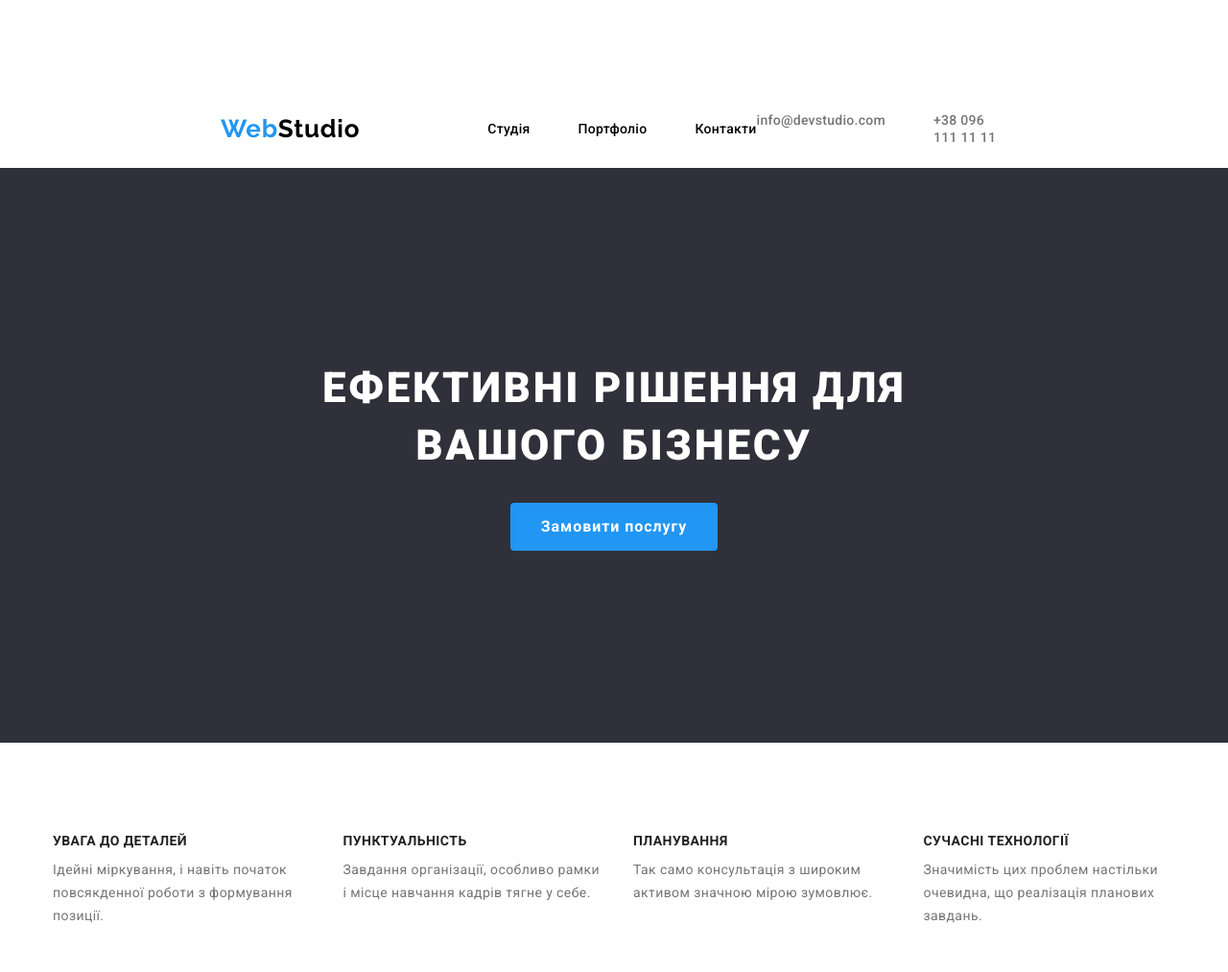
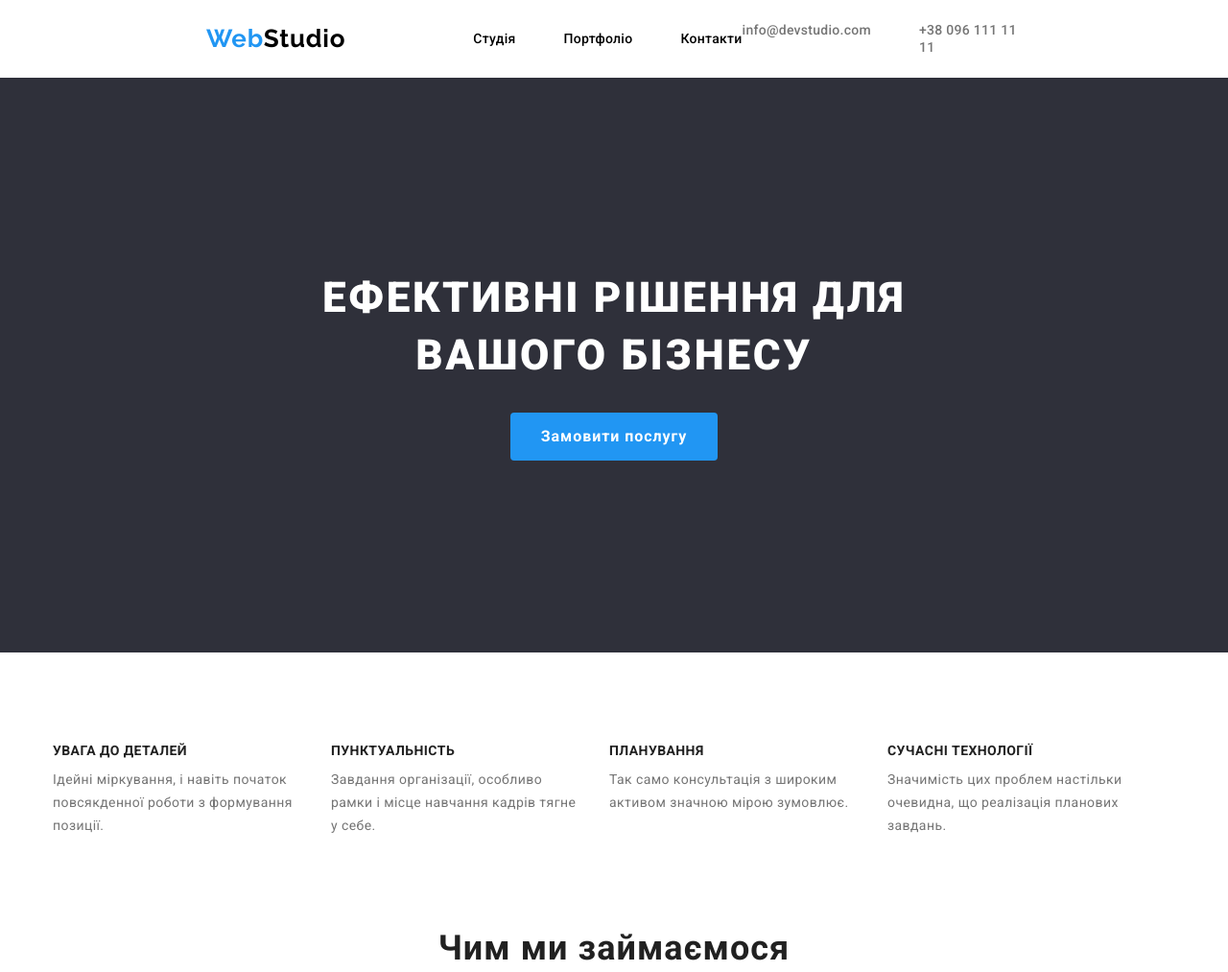
Before and after one commit to XeniaKleine/goit-markup-hw-03, a plain HTML site: page index.html in a window 1280 px wide. Shown: the top 1013 px of the page at 96% size. Drawn offline with nearby package versions, Linux system fonts and the light colour scheme.

Commit message:
portfolio
added flexes, margins, paddings

```diff
--- a/css/styles.css
+++ b/css/styles.css
@@ -6,7 +6,7 @@
     letter-spacing:0.03em;
     color: var(--item-color);
 }
-p, h1, h2, h3, ul {
+p, h1, h2, ul {
     margin-top: 0;
     margin-bottom: 0;
 }
@@ -206,8 +206,11 @@
 }
 
 .section-feature {
-    margin-top: 0;
-    margin-bottom: 0;
+    padding-left: 15px;
+    padding-right: 15px;
+    margin-left: auto;
+    margin-right: auto;
+    margin-top: 94px;
 }
 
 .feature {
@@ -218,14 +221,17 @@
     list-style: none;
     display: flex;
     flex-wrap: wrap;
+    width: 1200px;
 }
 
 .feature-list > .item {
     flex-basis: calc(100% / 4);
+    margin-right: 0;
 
 }
-.container {
-    width: 1200;
+
+/* .container {
+
     padding-left: 15px;
     padding-right: 15px;
 
@@ -234,10 +240,22 @@
     margin-top: 94px;
 }
 
+*/
+
 .feature-list p {
     font-family: 'Roboto', sans-serif;
     margin-bottom: 0;
     margin-top: 0;
+}
+
+.feature-item {
+    font-family: 'Roboto';
+    font-size: 14px;
+    line-height: 1.714;
+    letter-spacing: 0.03em;
+    text-decoration: none;
+    color: var(--item-color);
+    margin-right: 30px;
 }
 
 .feature-title {
@@ -249,16 +267,6 @@
     text-transform: uppercase;
     margin-top: 0;
     margin-bottom: 10px;
-}
-
-.feature-item {
-    font-family: 'Roboto';
-    font-size: 14px;
-    line-height: 1.714;
-    letter-spacing: 0.03em;
-    text-decoration: none;
-    color: var(--item-color);
-    margin-right: 30px;
 }
 
 .examples-list {
@@ -389,34 +397,18 @@
     text-decoration: none;
     color: var(--hero-color);
 }
-/*
 
-.examples {
-
+.projects {
+    display: none;
 }
-
-.examples-list {
-
-}
-.team-list {
-
-}
-
-.team-item {
-
-}
-
-.project {
-
-}
-
-.project-list {
-
-}
-*/
 
 .projects-list {
     list-style: none;
+    display: flex;
+    flex-wrap: nowrap;
+    justify-content: center;
+    margin-top: 94px;
+
 }
 
 .list-items {
@@ -429,7 +421,8 @@
     padding-right: 15px;
     margin-left: auto;
     margin-right: auto;
-
+    margin-top: 34px;
+    margin-bottom: 94px;
 }
 
 .project-item {
--- a/index.html
+++ b/index.html
@@ -22,7 +22,7 @@
     <!-- Шапка сайта -->
     <header class="header">
       <nav class="menu">
-      <div class="container main-nav">
+      <div class="main-nav">
         <a href="./index.html" lang="en" class="header-logo-web">
           Web<span class="header-logo-stu">Studio</span>
         </a>
@@ -63,7 +63,7 @@
       <!-- Переваги -->
       <section class="section-feature">
         <h2 class="feature">Особливості компанії</h2>
-        <div class="container">
+
         <ul class="feature-list">
           <li class="item">
             <h3 class="feature-title">УВАГА ДО ДЕТАЛЕЙ</h3>
@@ -95,7 +95,7 @@
               завдань.
             </p>
           </li>
-        </ul></div>
+        </ul>
       </section>
       <!-- Приклади робіт -->
       <section>
```
Also changed, not shown: portfolio.html (+2 -1 lines).
